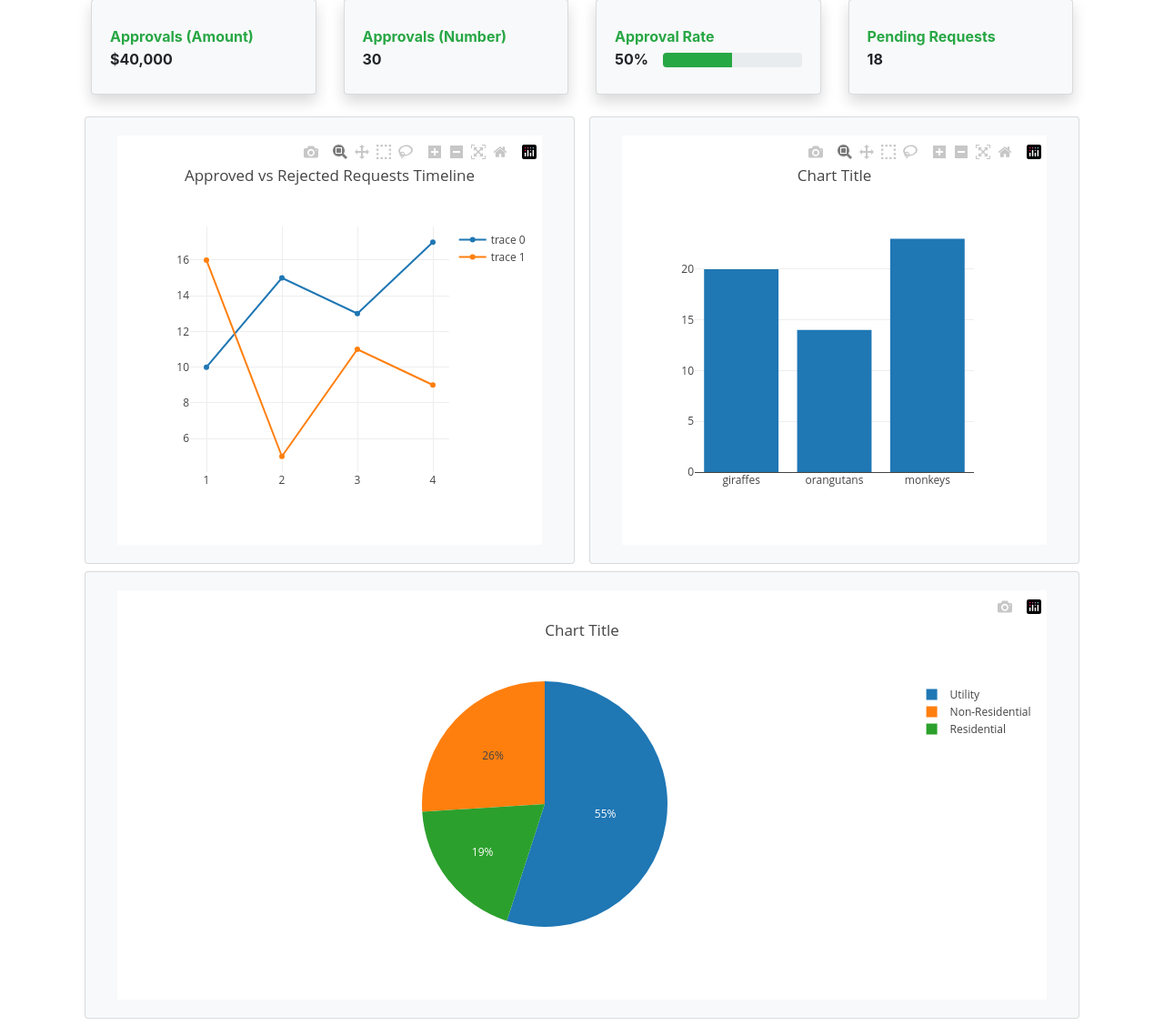
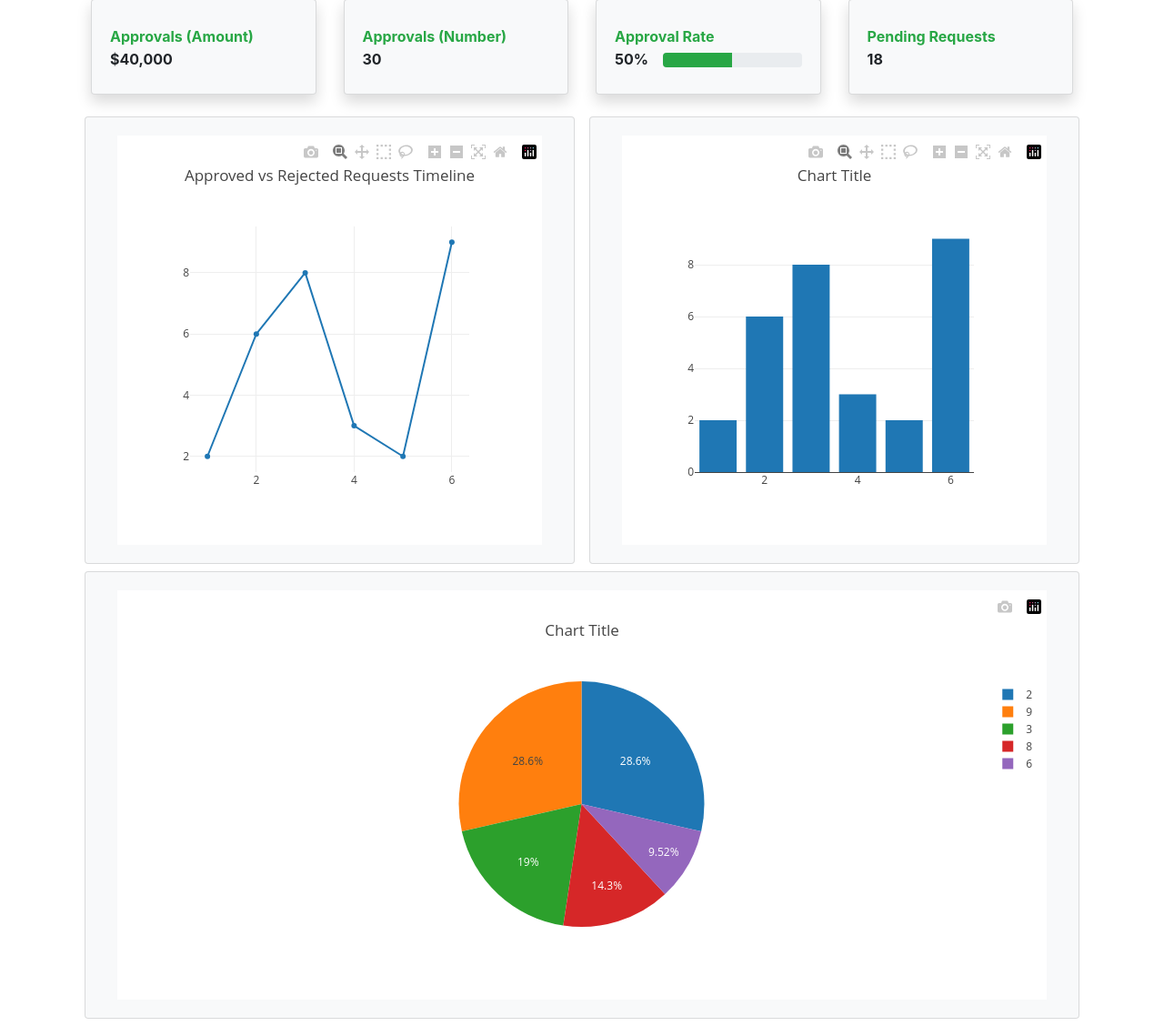
Before and after one commit to jose1522/Proqr, a Flask app: page /reporting in a window 1280 px wide. Shown: the part 152-1280 px from the top of the page at 91% size. Run offline with Flask 2, Linux system fonts and the light colour scheme; the visitor is signed in with stand-in values (Sample User, id 1); some libraries are stand-ins or nearby versions.

Commit message:
Adding Ajax to dashboard

```diff
--- a/app/static/js/script.js
+++ b/app/static/js/script.js
@@ -12,8 +12,7 @@ function filterUserCards() {
         if (
             title.innerText.toUpperCase().indexOf(filter) > -1 ||
             subtitle.innerText.toUpperCase().indexOf(filter) > -1 ||
-            text.innerText.toUpperCase().indexOf(filter) > -1)
-        {
+            text.innerText.toUpperCase().indexOf(filter) > -1) {
             cards[i].style.display = "";
         } else {
             cards[i].style.display = "none";
@@ -35,8 +34,7 @@ function filterRequestCards() {
         if (
             title.innerText.toUpperCase().indexOf(filter) > -1 ||
             subtitle.innerText.toUpperCase().indexOf(filter) > -1 ||
-            text.innerText.toUpperCase().indexOf(filter) > -1)
-        {
+            text.innerText.toUpperCase().indexOf(filter) > -1) {
             cards[i].style.display = "";
         } else {
             cards[i].style.display = "none";
@@ -44,62 +42,63 @@ function filterRequestCards() {
     }
 }
 
-function closedRequestsTimeline(){
+function closedRequestsTimeline(data) {
     var trace1 = {
-        x: [1, 2, 3, 4],
-        y: [10, 15, 13, 17],
+        x: data['x'],
+        y: data['y'],
         type: 'scatter'
     };
 
-      var trace2 = {
-        x: [1, 2, 3, 4],
-        y: [16, 5, 11, 9],
-        type: 'scatter'
-      };
+    //   var trace2 = {
+    //     x: [1, 2, 3, 4],
+    //     y: [16, 5, 11, 9],
+    //     type: 'scatter'
+    //   };
 
-      var data = [trace1, trace2];
+    //   var data = [trace1, trace2];
+    var data = [trace1]
 
     var layout = {
         title: 'Approved vs Rejected Requests Timeline',
-        font: {size: 12}
+        font: { size: 12 }
     };
 
-      var config = {responsive: true}
+    var config = { responsive: true, scrollZoom: true }
 
     Plotly.newPlot('closedTimelineChart', data, layout, config);
 }
 
-function closedRequestsPieChart(){
+function closedRequestsPieChart(data) {
     var data = [{
-        values: [19, 26, 55],
-        labels: ['Residential', 'Non-Residential', 'Utility'],
+        values: data['x'],
+        labels: data['y'],
         type: 'pie'
     }];
 
 
     var layout = {
         title: 'Chart Title',
-        font: {size: 12}
+        font: { size: 12 }
     };
 
-      var config = {responsive: true}
+    var config = { responsive: true, scrollZoom: true }
     Plotly.newPlot('closedPieChart', data, layout, config);
 }
 
-function closedRequestsBarChart(){
+function closedRequestsBarChart(data) {
     var data = [
         {
-          x: ['giraffes', 'orangutans', 'monkeys'],
-          y: [20, 14, 23],
+            x: data['x'],
+            y: data['y'],
             type: 'bar'
         }
     ];
 
     var layout = {
         title: 'Chart Title',
-        font: {size: 12}
+        font: { size: 12 }
     };
 
-      var config = {responsive: true}
+    var config = { responsive: true, scrollZoom: true }
     Plotly.newPlot('closedBarChart', data, layout, config);
 }
--- a/app/templates/admin/dashboard.html
+++ b/app/templates/admin/dashboard.html
@@ -8,15 +8,19 @@
 
 <div class="mr-8 mb-4 bd-highlight" id="btn_back_form">
     <!--<a class="btn btn-secondary" href="{{url_for('user_list')}}">Go back</a>-->
-    <a class="btn btn-secondary btn_back_form mr-4" onclick="history.back()" style="color: white !important;">Go back</a>
+    <a class="btn btn-secondary btn_back_form mr-4" onclick="history.back()" style="color: white !important;">Go
+        back</a>
 
     <div class="btn-group btn-group-toggle" data-toggle="buttons">
         <label class="btn btn-success active">
-            <input type="radio" name="options" id="option1" autocomplete="off" checked> Last 3 Months </label>
+            <input type="radio" name="options" id="option1" autocomplete="off" checked onclick="getData(1)"> Last 3
+            Months </label>
         <label class="btn btn-success">
-            <input type="radio" name="options" id="option2" autocomplete="off"> Last 6 Months </label>
+            <input type="radio" name="options" id="option2" autocomplete="off" onclick="getData(2)"> Last 6 Months
+        </label>
         <label class="btn btn-success">
-            <input type="radio" name="options" id="option3" autocomplete="off"> Last 12 Months </label>
+            <input type="radio" name="options" id="option3" autocomplete="off" onclick="getData(3)"> Last 12 Months
+        </label>
     </div>
 </div>
 
@@ -119,13 +123,32 @@
 </div>
 
 <script type="text/javascript">
-    closedRequestsTimeline();
-    console.log("closedRequestsTimeline");
-    closedRequestsPieChart();
-    console.log("closedRequestsPieChart");
-    closedRequestsBarChart();
-    console.log("closedRequestsBarChart");
+
+    function updateCharts(data) {
+        console.log(data)
+        closedRequestsTimeline(data);
+        console.log("closedRequestsTimeline");
+        closedRequestsPieChart(data);
+        console.log("closedRequestsPieChart");
+        closedRequestsBarChart(data);
+        console.log("closedRequestsBarChart");
+    }
+
+    function getData(dateRange) {
+        $.ajax({
+            type: "GET",
+            url: "data-test",
+            dataType: "text",
+            success: function (data) {
+                let d = JSON.parse(data);
+                d = d[dateRange]
+                updateCharts(d)
+            }
+        });
+    }
+
+    getData(1);
+
 </script>
-</div>
 
 {% endblock %}
--- a/app/templates/public/base_page.html
+++ b/app/templates/public/base_page.html
@@ -7,7 +7,7 @@
     <link rel="stylesheet" href="https://stackpath.bootstrapcdn.com/bootstrap/4.4.1/css/bootstrap.min.css" integrity="sha384-Vkoo8x4CGsO3+Hhxv8T/Q5PaXtkKtu6ug5TOeNV6gBiFeWPGFN9MuhOf23Q9Ifjh" crossorigin="anonymous">
 
     <!-- jQuery first, then Popper.js, then Bootstrap JS -->
-    <script src="https://code.jquery.com/jquery-3.4.1.slim.min.js" integrity="sha384-J6qa4849blE2+poT4WnyKhv5vZF5SrPo0iEjwBvKU7imGFAV0wwj1yYfoRSJoZ+n" crossorigin="anonymous"></script>
+    <script src="https://code.jquery.com/jquery-3.4.1.min.js" integrity="sha256-CSXorXvZcTkaix6Yvo6HppcZGetbYMGWSFlBw8HfCJo=" crossorigin="anonymous"></script>
     <script src="https://cdn.jsdelivr.net/npm/popper.js@1.16.0/dist/umd/popper.min.js" integrity="sha384-Q6E9RHvbIyZFJoft+2mJbHaEWldlvI9IOYy5n3zV9zzTtmI3UksdQRVvoxMfooAo" crossorigin="anonymous"></script>
     <script src="https://stackpath.bootstrapcdn.com/bootstrap/4.4.1/js/bootstrap.min.js" integrity="sha384-wfSDF2E50Y2D1uUdj0O3uMBJnjuUD4Ih7YwaYd1iqfktj0Uod8GCExl3Og8ifwB6" crossorigin="anonymous"></script>
     <script src="/static/js/script.js"></script>
--- a/app/views.py
+++ b/app/views.py
@@ -283,13 +283,32 @@ def admin():
 def reporting():
     return render_template("admin/dashboard.html")
 
+@app.route("/data-test")
+def dashboardData():
+    data = {
+        1: {
+            "x": [1, 2, 3, 4, 5, 6],
+            "y": [2, 6, 8, 3, 2, 9]
+        },
+        2: {
+            "x":[11,22,33,44,55],
+            "y":[99,88,77,66,55]
+        },
+        3: {
+            "x":[111,222,333,444],
+            "y":[999,888,777,666]
+        }
+
+    }
+    return data
+
 
 # Dynamic URL that shows a form for any user id
 @app.route("/user/<id>")
 @login_required
 def user_info(id):
     user = FetchUserData(id)
-    return render_template("public/user_form.html",
+    return render_template("public/user_form    .html",
                            isIndex=False,
                            showID='flex',
                            showPassword='none', # Hides password
```
Lines whose indentation alone changed are shown as unchanged.
